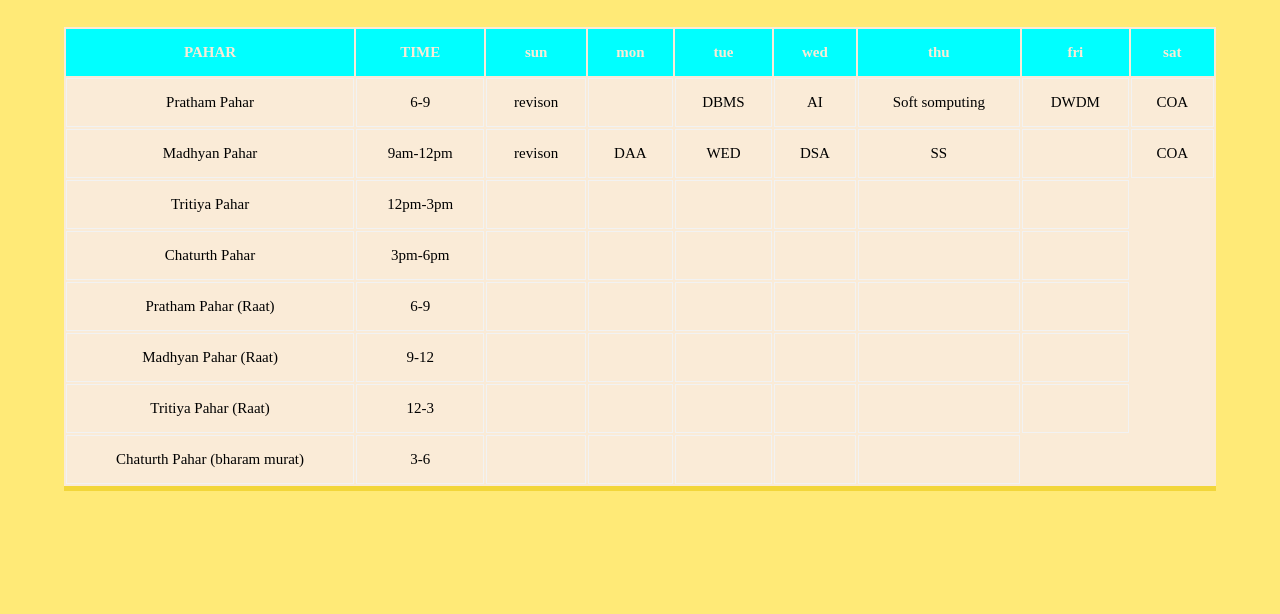
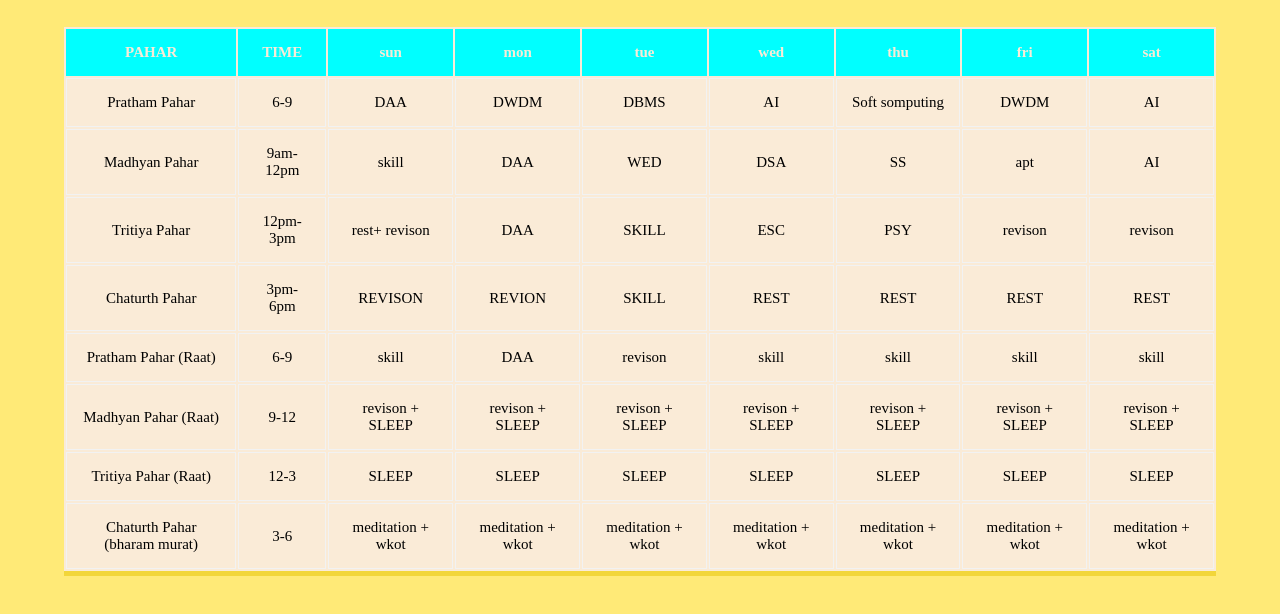
Before and after one commit to shivamyadav749-hub/frontend-learning-journey, a plain HTML site: page WEB devlpment/PAHAR wish time table/index.html in a window 1280 px wide. Shown: the part 40-654 px from the top of the page. Drawn offline with Linux system fonts and the light colour scheme.

Commit message:
Update index.html

```diff
--- a/WEB devlpment/PAHAR wish time table/index.html
+++ b/WEB devlpment/PAHAR wish time table/index.html
@@ -21,86 +21,96 @@
         <tr>
             <td>Pratham Pahar </td>
             <td>6-9</td>
-            <td>revison</td>
-            <td></td>
+            <td>DAA</td>
+            <td>DWDM</td>
             <td>DBMS</td>
             <td>AI</td>
             <td>Soft somputing</td>
             <td>DWDM</td>
-            <td>COA</td>
+            <td>AI</td>
         </tr>
         <tr>
             <td> Madhyan Pahar </td>
             <td>9am-12pm</td>
-            <td>revison</td>
+            <td>skill</td>
             <td>DAA</td>
             <td>WED</td>
             <td>DSA</td>
             <td>SS</td>
-            <td></td>
-            <td>COA</td>
+            <td>apt</td>
+            <td>AI</td>
         </tr>
         <tr>
             <td>Tritiya Pahar </td>
             <td>12pm-3pm</td>
-            <td></td>
-            <td></td>
-            <td></td>
-            <td></td>
-            <td></td>
-            <td></td>
+            <td>rest+ revison</td>
+            <td>DAA</td>
+            <td>SKILL</td>
+            <td>ESC</td>
+            <td>PSY</td>
+            <td>revison</td>
+            <td>revison</td>
         </tr>
         <tr>
             <td>Chaturth Pahar</td>
             <td>3pm-6pm</td>
-            <td></td>
-            <td></td>
-            <td></td>
-            <td></td>
-            <td></td>
-            <td></td>
+            <td>REVISON</td>
+            <td>REVION</td>
+            <td>SKILL</td>
+            <td>REST</td>
+            <td>REST</td>
+            <td>REST</td>
+            <td>REST</td>
+
         </tr>
 
         <tr>
             <td>Pratham Pahar (Raat)</td>
             <td>6-9</td>
-            <td></td>
-            <td></td>
-            <td></td>
-            <td></td>
-            <td></td>
-            <td></td>
+            <td>skill</td>
+            <td>DAA</td>
+            <td>revison</td>
+            <td>skill</td>
+            <td>skill</td>
+            <td>skill</td>
+            <td>skill</td>
             </tr>
          <tr>
             <td>Madhyan Pahar (Raat)</td>
             <td>9-12</td>
-            <td></td>
-            <td></td>
-            <td></td>
-            <td></td>
-            <td></td>
-            <td></td>
+            <td>revison + SLEEP</td>
+            <td>revison + SLEEP</td>
+            <td>revison + SLEEP</td>
+            <td>revison + SLEEP</td>
+            <td>revison + SLEEP</td>
+            <td>revison + SLEEP</td>
+            <td>revison + SLEEP</td>
+
          </tr>
 
             <tr>
             <td> Tritiya Pahar (Raat)</td>
             <td>12-3</td>
-            <td></td>
-            <td></td>
-            <td></td>
-            <td></td>
-            <td></td>
-            <td></td>
+            <td>SLEEP </td>
+            <td>SLEEP </td>
+            <td>SLEEP </td>
+            <td>SLEEP </td>
+            <td>SLEEP </td>
+            <td>SLEEP </td>
+            <td>SLEEP </td>
             </tr>
 
             <tr>
             <td>Chaturth Pahar (bharam murat) </td>
             <td>3-6</td>
-            <td></td>
-            <td></td>
-            <td></td>
-            <td></td>
-            <td></td>
+            <td>meditation + wkot </td>
+            <td>meditation + wkot </td>
+            <td>meditation + wkot </td>
+            <td>meditation + wkot </td>
+            <td>meditation + wkot </td>
+            <td>meditation + wkot </td>
+            <td>meditation + wkot </td>
+
             </tr>
 
         </table>
```
